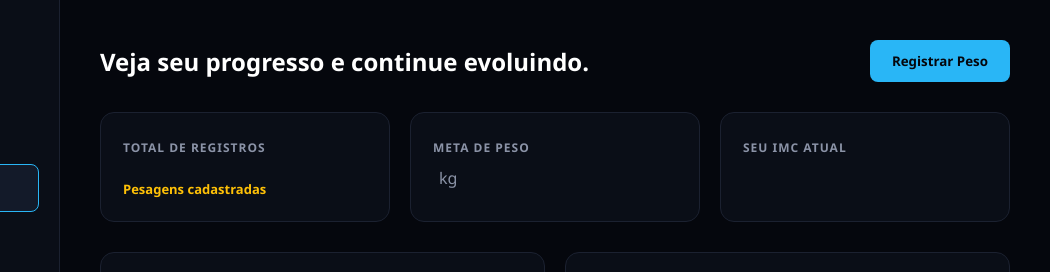
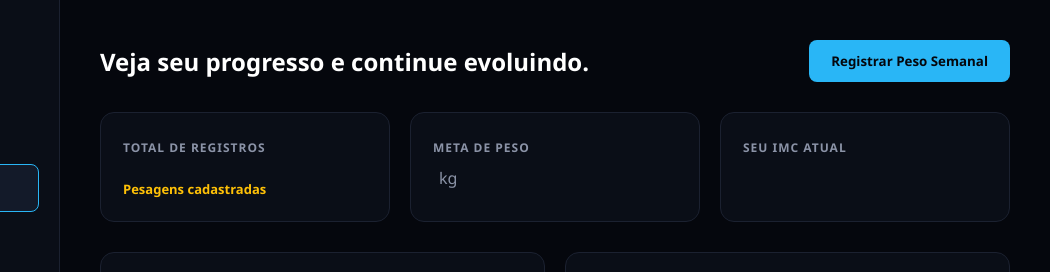
Before and after one commit to marianneoliveirxr/projeto-individual, a website: page public/dashboard/index.html in a window 1280 px wide. Shown: the top 272 px of the page, 230-1280 px from the left. Drawn offline with nearby package versions, Linux system fonts and the light colour scheme; no server answers; a web font is replaced by a local one.

Commit message:
Add: ajustes na dashboard

```diff
--- a/app.js
+++ b/app.js
@@ -15,6 +15,7 @@ var HOST_APP = process.env.APP_HOST;
 
 var app = express();
 
+//Faz uma requisição que importa todas as rotas desse endereço após o require
 var indexRouter = require("./src/routes/index");
 var usuarioRouter = require("./src/routes/usuarios");
 var perfilRouter = require("./src/routes/perfil");
@@ -27,6 +28,7 @@ app.use(express.static(path.join(__dirname, "public")));
 
 app.use(cors());
 
+//Toda requisição que começar com o "/" vai importar as rotas da variável declarada
 app.use("/", indexRouter);
 app.use("/usuarios", usuarioRouter);
 app.use("/perfil", perfilRouter);
--- a/public/dashboard/index.html
+++ b/public/dashboard/index.html
@@ -37,7 +37,7 @@
           <h2>Veja seu progresso e continue evoluindo.</h2>
 
           <button onclick="window.location.href = 'registro.html'">
-            Registrar Peso
+            Registrar Peso Semanal
           </button>
         </div>
 
--- a/src/controllers/dashController.js
+++ b/src/controllers/dashController.js
@@ -3,9 +3,11 @@ var dashModel = require("../models/dashModel");
 function buscarGraficoIMC(req, res) {
   var id_usuario = req.params.id_usuario;
 
+  //Solicita que a model busque os dados com aquele id_usuario
   dashModel
     .buscarGraficoIMC(id_usuario)
 
+    // Quando termina a consulta da model, o resultado é enviado em formato JSON
     .then(function (resultado) {
       res.json(resultado);
     })
--- a/src/models/dashModel.js
+++ b/src/models/dashModel.js
@@ -10,6 +10,8 @@
     ORDER BY dtRegistro ASC;
   `;
   console.log("Executando a instrução SQL: \n" + instrucaoSql);
+
+  //Devolve uma promise
   return database.executar(instrucaoSql);
 }
 
```
Also changed, not shown: src/routes/dash.js (+7 -4 lines).
